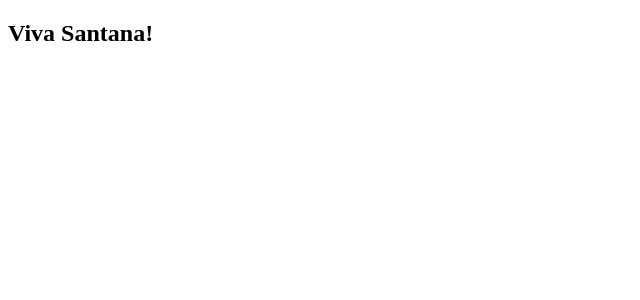
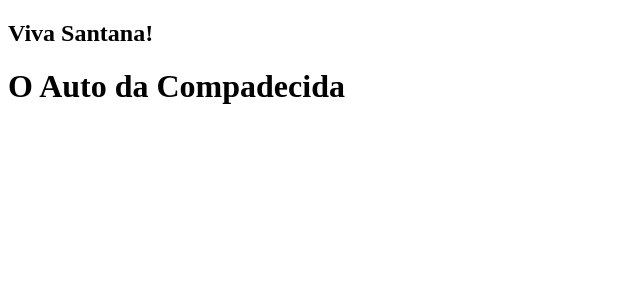
Before and after one commit to allangbr/nextIniciate, a Next.js app: page / in a window 1280 px wide. Shown: the top 300 px of the page, without its empty margins (0-640 px from the left). Built offline with nearby package versions, Linux system fonts and the light colour scheme.

Commit message:
corrigindo função

```diff
--- a/pages/export.js
+++ b/pages/export.js
@@ -9,11 +9,11 @@
 // }
 // export {Anime}
 
-export const Filme = ({Filme}) => {
+export const Filme = ({filme}) => {
   return (
     <div>
        <h1>
-        {Filme}
+        {filme}
        </h1>
     </div>
  )
```
